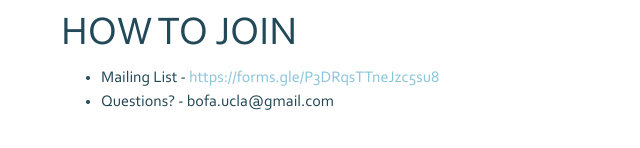
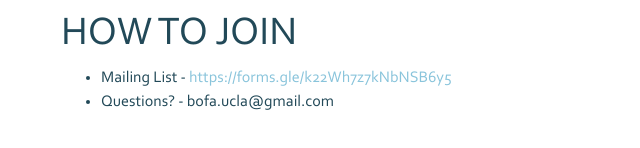
Before and after one commit to ryanlee4390/BOFA-Website, a website: page index.html in a window 1280 px wide. Shown: the part 1099-1247 px from the top of the page, 24-664 px from the left. Drawn offline with nearby package versions, Linux system fonts and the light colour scheme.

Commit message:
Mailing list update

```diff
--- a/index.html
+++ b/index.html
@@ -68,7 +68,7 @@
 
         <h1>HOW TO JOIN</h1>
         <ul>
-            <li>Mailing List - <a target="_blank" href="https://forms.gle/P3DRqsTTneJzc5su8">https://forms.gle/P3DRqsTTneJzc5su8</a></li>
+            <li>Mailing List - <a target="_blank" href="https://forms.gle/k22Wh7z7kNbNSB6y5">https://forms.gle/k22Wh7z7kNbNSB6y5</a></li>
             <li>Questions? -  bofa.ucla@gmail.com</li>
         </ul>
         <br>
```
